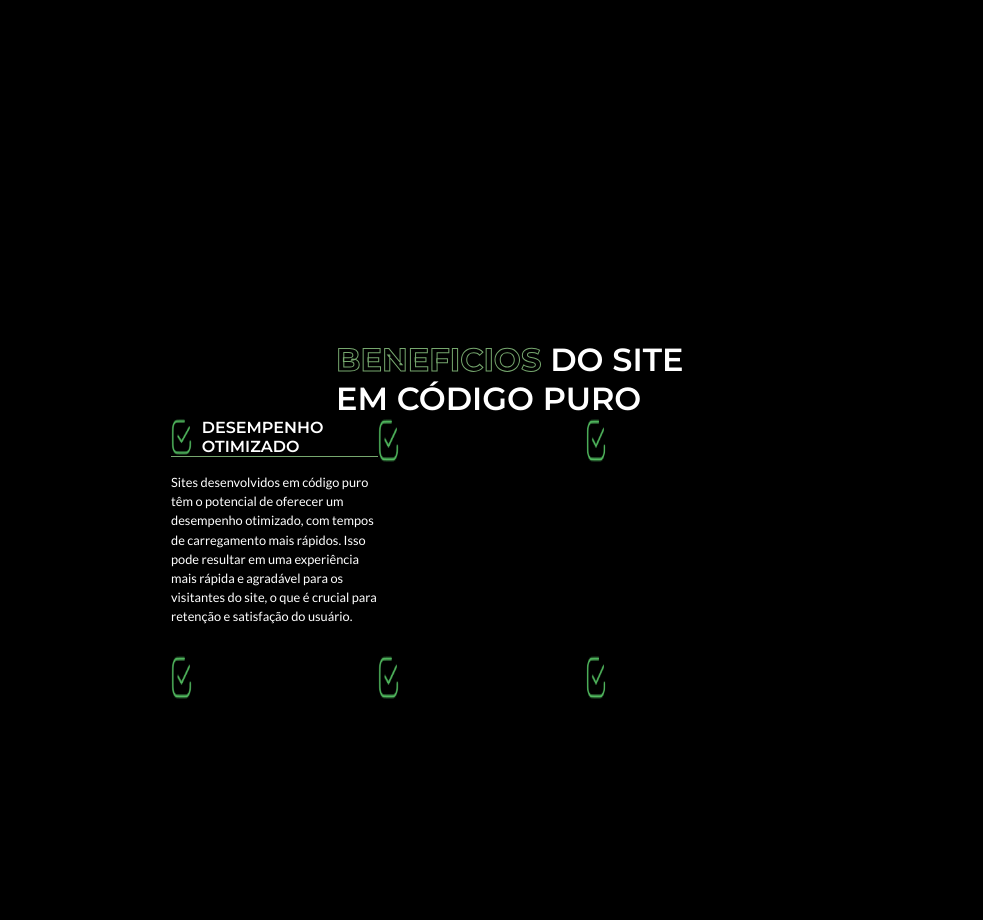
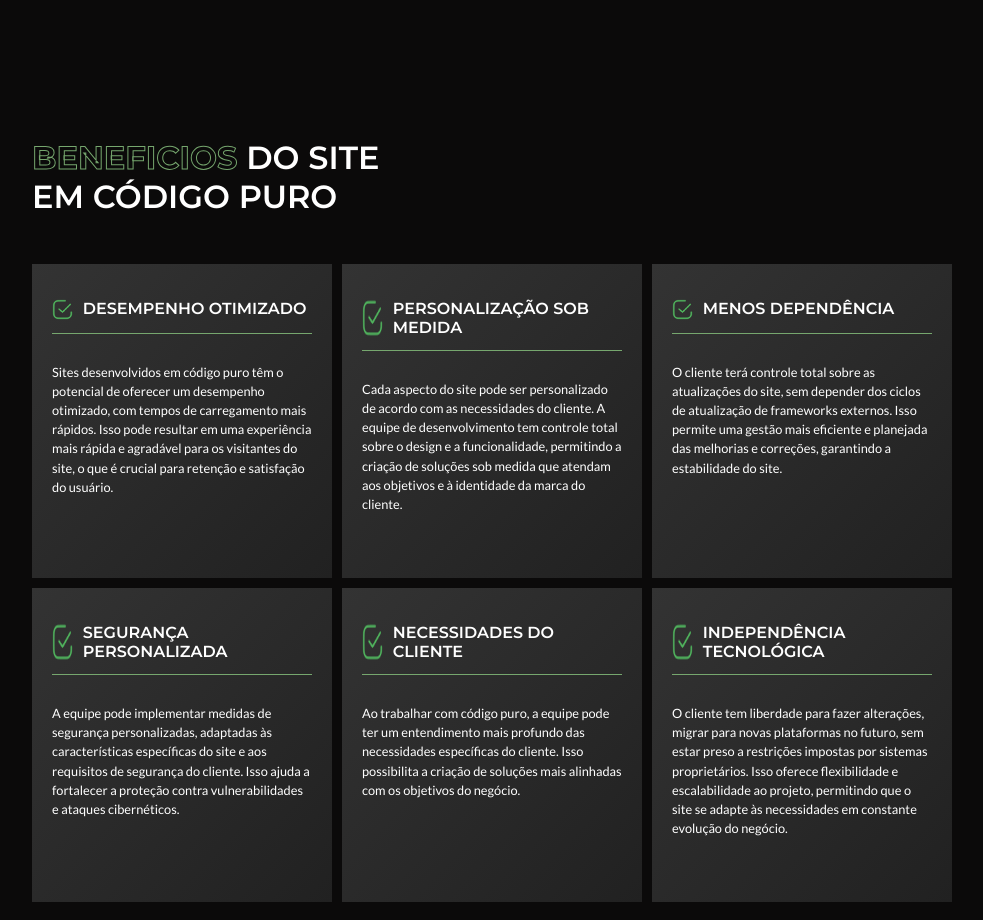
Before and after one commit to joaohp020/john-tech-code, a plain HTML site: page index.html in a window 1280 px wide. Shown: the part 680-1600 px from the top of the page, without its empty margins (128-1111 px from the left). Drawn offline with Linux system fonts and the light colour scheme.

Commit message:
desenvolvimento cards de beneficios - WEB

```diff
--- a/assets/css/global/variables.css
+++ b/assets/css/global/variables.css
@@ -1,6 +1,7 @@
 :root {
   --cor-branco: #fff;
   --cor-preto: #000;
+  --cor-preto-s: #0b0a0a;
   --cor-verde: #76A76E;
 
   /* Fontes */
--- a/assets/css/pages/partials/apresentacao.css
+++ b/assets/css/pages/partials/apresentacao.css
@@ -1,5 +1,5 @@
 .apresentacao {
-    background-color: var(--cor-preto);
+    background-color: var(--cor-preto-s);
     height: 100vh;
     display: flex;
     align-items: center;
--- a/assets/css/pages/partials/beneficios.css
+++ b/assets/css/pages/partials/beneficios.css
@@ -1,5 +1,5 @@
 .beneficios {
-    background-color: var(--cor-preto);
+    background-color: var(--cor-preto-s);
     height: 100vh;
     display: flex;
     align-items: center;
@@ -11,6 +11,15 @@
     flex-direction: column;
     align-items: center;
     justify-content: center;
+    padding: 0 10rem;
+}
+
+.content-beneficios .titulo {
+    display: flex;
+    align-items: start;
+    justify-content: start;
+    width: 100%;
+    margin: 0 0 3rem 0;
 }
 
 .titulo h2 {
@@ -30,6 +39,7 @@
     display: flex;
     flex-wrap: wrap;
     width: 100%;
+    gap: 10px;
 }
 
 .cards-beneficios p {
@@ -46,7 +56,10 @@
     flex-direction: column;
     flex: 0 0 calc(33.3333% - 20px);
     width: 100%;
-    max-width: 45rem;
+    max-width: 42rem;
+    gap: 13px;
+    padding: 35px 20px;
+    background: linear-gradient(to top left, #212121, #333333);
 }
 
 .titulo-card {
@@ -74,4 +87,17 @@
         padding: 0 1.5rem;
         flex-direction: column;
     }
+
+    .content-beneficios {
+        flex-direction: column;
+        justify-content: center;
+        padding: 0 1rem;
+    }
+
+    .card {
+        flex-direction: column;
+        flex: 0 0 calc(33.3333% - 20px);
+        max-width: 32rem;
+        padding: 35px 20px;
+    }
 }
--- a/assets/css/pages/partials/menu.css
+++ b/assets/css/pages/partials/menu.css
@@ -7,7 +7,7 @@ nav {
     position: fixed;
     z-index: 9999;
     top: 0;
-    background-color: var(--cor-preto);
+    background-color: var(--cor-preto-s);
     box-shadow: 0px 0px 10px -6px #000;
     padding: 0 10rem;
 }
--- a/index.html
+++ b/index.html
@@ -65,41 +65,58 @@
         <div class="card">
           <div class="titulo-card">
             <img src="./files/img/verifica.png">
-            <h4></h4>
-            <hr>
-            <p></p>
+            <h4>PERSONALIZAÇÃO
+              SOB MEDIDA</h4>
+          </div>
+          <div class="linha"></div>
+          <div class="descricao-card">
+            <p>Cada aspecto do site pode ser personalizado de acordo com as necessidades do cliente. A equipe de
+              desenvolvimento tem controle total sobre o design e a funcionalidade, permitindo a criação de soluções sob
+              medida que atendam aos objetivos e à identidade da marca do cliente.</p>
           </div>
         </div>
         <div class="card">
           <div class="titulo-card">
             <img src="./files/img/verifica.png">
-            <h4></h4>
-            <hr>
-            <p></p>
+            <h4>MENOS
+              DEPENDÊNCIA</h4>
+          </div>
+          <div class="linha"></div>
+          <div class="descricao-card">
+            <p>O cliente terá controle total sobre as atualizações do site, sem depender dos ciclos de atualização de frameworks externos. Isso permite uma gestão mais eficiente e planejada das melhorias e correções, garantindo a estabilidade do site.</p>
           </div>
         </div>
         <div class="card">
           <div class="titulo-card">
             <img src="./files/img/verifica.png">
-            <h4></h4>
-            <hr>
-            <p></p>
+            <h4>SEGURANÇA
+              PERSONALIZADA</h4>
+          </div>
+          <div class="linha"></div>
+          <div class="descricao-card">
+            <p>A equipe pode implementar medidas de segurança personalizadas, adaptadas às características específicas do site e aos requisitos de segurança do cliente. Isso ajuda a fortalecer a proteção contra vulnerabilidades e ataques cibernéticos.</p>
           </div>
         </div>
         <div class="card">
           <div class="titulo-card">
             <img src="./files/img/verifica.png">
-            <h4></h4>
-            <hr>
-            <p></p>
+            <h4>NECESSIDADES
+              DO CLIENTE</h4>
+          </div>
+          <div class="linha"></div>
+          <div class="descricao-card">
+            <p>Ao trabalhar com código puro, a equipe pode ter um entendimento mais profundo das necessidades específicas do cliente. Isso possibilita a criação de soluções mais alinhadas com os objetivos do negócio.</p>
           </div>
         </div>
         <div class="card">
           <div class="titulo-card">
             <img src="./files/img/verifica.png">
-            <h4></h4>
-            <hr>
-            <p></p>
+            <h4>INDEPENDÊNCIA
+              TECNOLÓGICA</h4>
+          </div>
+          <div class="linha"></div>
+          <div class="descricao-card">
+            <p>O cliente tem liberdade para fazer alterações, migrar para novas plataformas no futuro, sem estar preso a restrições impostas por sistemas proprietários. Isso oferece flexibilidade e escalabilidade ao projeto, permitindo que o site se adapte às necessidades em constante evolução do negócio.</p>
           </div>
         </div>
       </div>
```
